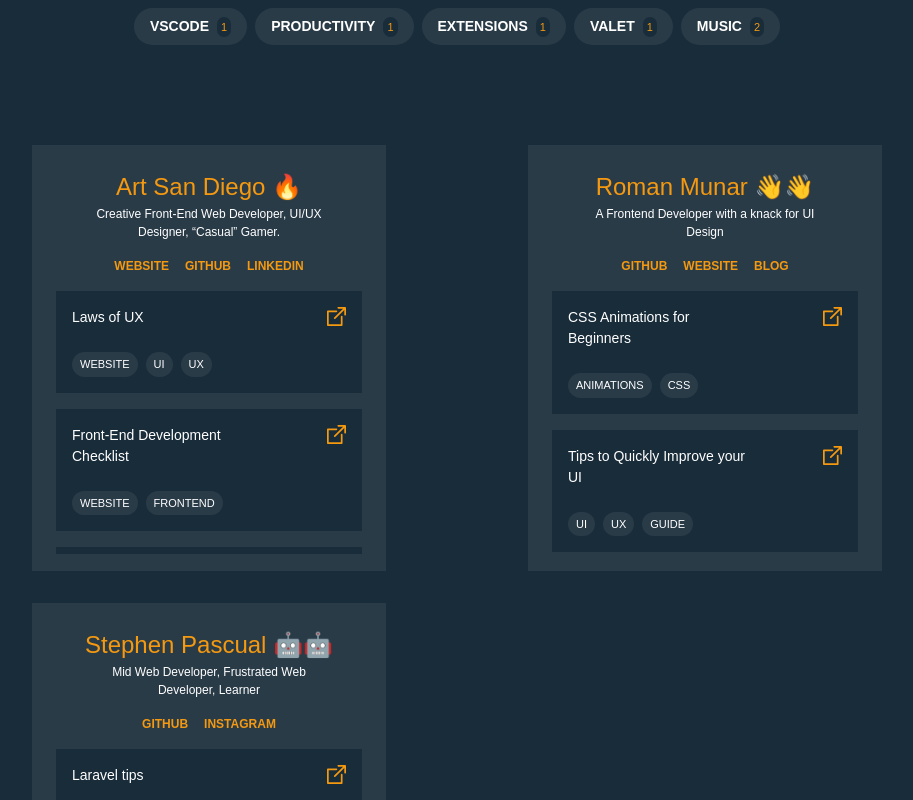
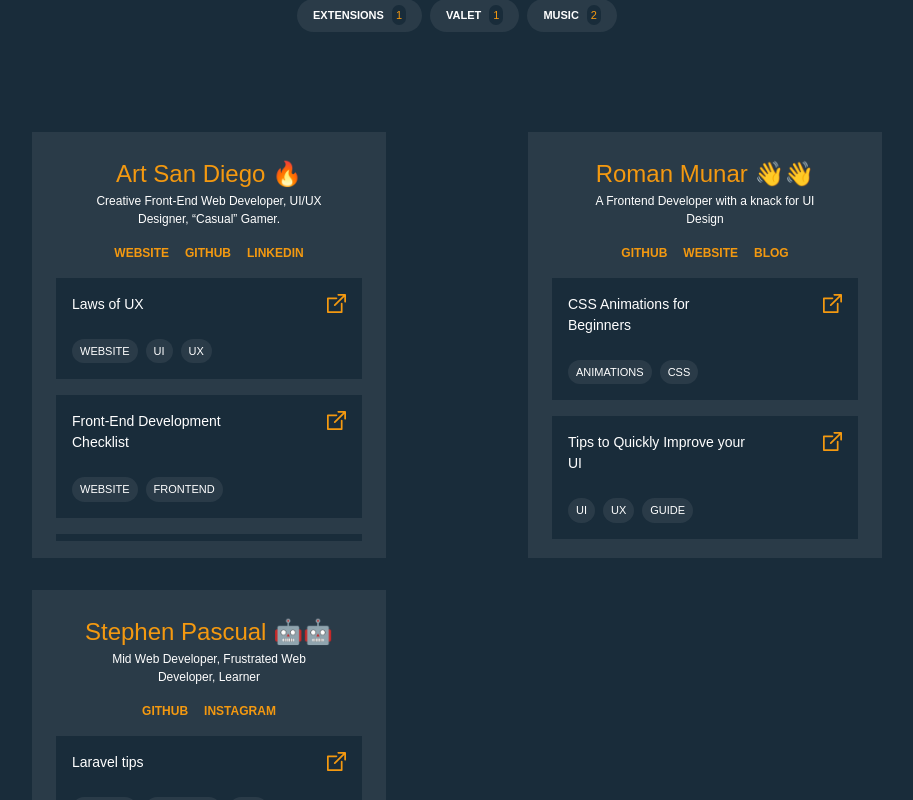
Before and after one commit to artsandiego/chklst, a Next.js app: page / in a window 1280 px wide. Shown: the part 640-1440 px from the top of the page, without its empty margins (183-1096 px from the left). Built offline with nearby package versions, Linux system fonts and the light colour scheme.

Commit message:
Minor layout updates and 404 page

```diff
--- /dev/null
+++ b/pages/404.js
@@ -0,0 +1,30 @@
+import Head from 'next/head'
+
+export default function Custom404() {
+  return (
+    <>
+      <Head>
+        <title>O O O O P S.</title>
+        <link rel="icon" href="/favicon.png" />
+        <meta charSet="utf-8" />
+        <meta name="description" content="A one-stop repository of different resources for Front-End Developers and UI Designers."/>
+        <meta name="keywords" content="frontend, tools, crtved, artsandiego, website, ui, ux, web design, tips, resources"/>
+
+        <meta property="og:type" content="website"/>
+        <meta property="og:url" content="https://chklst.vercel.app"/>
+        <meta property="og:title" content="CHKLST."/>
+        <meta property="og:description" content="A one-stop repository of different resources for Front-End Developers and UI Designers."/>
+        <meta property="og:image" content="/social-image.png"/>
+
+        <meta property="twitter:card" content="summary_large_image"/>
+        <meta property="twitter:url" content="https://chklst.vercel.app"/>
+        <meta property="twitter:title" content="CHKLST."/>
+        <meta property="twitter:description" content="A one-stop repository of different resources for Front-End Developers and UI Designers."/>
+        <meta property="twitter:image" content="/social-image.png" />
+      </Head>
+      <section className="flex flex-col items-center justify-center w-full h-screen max-h-screen bg-primary">
+        <p className="text-secondary font-normal text-18">Hi stranger, you lost? shhh... it's okay, you can stay if you want.</p>
+      </section>
+    </>
+  )
+}
--- a/pages/index.js
+++ b/pages/index.js
@@ -26,23 +26,17 @@ export default function Home({ resourcesData }) {
     })
   })
 
-  const filterPlease = (e) => {
-    document.querySelectorAll('.cards__item').forEach(ci => {
-      ci.classList.remove('active');
-    })
-    let btnId = e.target.id;
-    let selectedCards = document.querySelectorAll(`.${btnId}`);
-    selectedCards.forEach(sc => {
-      sc.classList.add('active');
-    });
+  const filterByCat = (e) => {
+    document.querySelectorAll('.cards__item').forEach(ci => {ci.classList.remove('active')})
+    let selectedCards = document.querySelectorAll(`.${e.target.id}`);
+    selectedCards.forEach(sc => {sc.classList.add('active');});
   }
 
-  let tagArr = []
+  let tagArr = []; let counts = {};
   resourcesData.map(rd => {rd.sources.map(source => {source.tags.map(tag => {tagArr.push(tag);})})})
-  var counts = {};
   tagArr.forEach(function (x) { counts[x] = (counts[x] || 0) + 1; });
   let filteredTags = _.union(tagArr);
-  console.log('Hello there, are you looking for something? you dirty nerd.')
+  console.log('Hello there, looking for something? you dirty nerd.')
 
   return (
     <>
@@ -67,12 +61,7 @@ export default function Home({ resourcesData }) {
       </Head>
       <header className="flex flex-col items-center justify-center relative mobile:px-4">
         <div className="mt-14">
-          <Image
-            src="/logo.svg"
-            alt="Logo of the portfolio website"
-            width={205}
-            height={41}
-          />
+          <Image src="/logo.svg" alt="Logo of the portfolio website" width={205} height={41} />
         </div>
         <div className="flex flex-col items-center justify-center mobilelg:my-36 mobile:my-20">
           <p className="mobilelg:text-18 mobile:text-14 text-white font-normal text-center tabletlg:w-full mobilelg:w-9/12">A one-stop repository of different resources for Front-End Developers and UI Designers.</p>
@@ -80,19 +69,14 @@ export default function Home({ resourcesData }) {
           <p className="mobilelg:text-18 mobile:text-14 text-white font-normal text-center tabletlg:w-full mobilelg:w-9/12">Use this to ideate, learn and connect, or whatever you want, you dirty nerd.</p>
         </div>
         <div className="absolute top-0">
-          <Image
-            src="/background.png"
-            alt="Background design"
-            width={1444}
-            height={472}
-          />
+          <Image src="/background.png" alt="Background design" width={1444} height={472} />
         </div>
       </header>
       <main role="main">
         <section className="sources">
           <div className="sm:mx-40 tabletlg:mx-20 mobilelg:mx-10 mobile:mx-4 flex flex-wrap justify-center items-center">
             {filteredTags.map((ft, i) => (
-              <button id={ ft } onClick={ (e) => {filterPlease(e)} } className="sources__button bg-accent text-white font-bold px-4 py-2 uppercase rounded-full mobilelg:text-14 mobile:text-12 m-1 transition-colors hover:bg-primary hover:text-secondary focus:outline-none" key={i}>{ft}<span className="bg-secondary text-primary font-normal text-11 rounded-full p-1 ml-2">{ Object.values(counts)[i] }</span></button>
+              <button id={ ft } onClick={ (e) => {filterByCat(e)} } className="sources__button bg-accent text-white font-bold px-4 py-2 uppercase rounded-full mobile:text-11 m-1 transition-colors hover:bg-primary hover:text-secondary focus:outline-none" key={i}>{ft}<span className="bg-secondary text-primary font-normal text-11 rounded-full p-1 ml-2">{ Object.values(counts)[i] }</span></button>
             ))}
           </div>
         </section>
@@ -102,7 +86,7 @@ export default function Home({ resourcesData }) {
             rd.sources.map(source => {source.tags.map(tag => {classArr.push(tag);})})
             let filteredClass = _.union(classArr);
             return (
-              <div key={ i } className={`cards__item bg-accent mobilelg:w-card mobile:w-cardsm h-card p-6 self-center ${filteredClass.map(ft => (ft)).join(" ")}`}>
+              <div key={ i } className={`cards__item bg-accent tabletlg:h-card mobilelg:w-card mobile:w-cardsm mobile:h-auto p-6 self-center overflow-hidden ${filteredClass.map(ft => (ft)).join(" ")}`}>
                 <div className="cards__item--details">
                   <p className="text-24 text-primary text-center font-normal">{rd.name} <span>{ rd?.emoji }</span></p>
                   <p className="text-12 text-white text-center font-normal px-8">{rd.bio}</p>
@@ -114,7 +98,7 @@ export default function Home({ resourcesData }) {
                 </div>
                 <div className="cards__item--links overflow-y-scroll h-meat">
                   {rd?.sources?.map((source, i) => (
-                    <div key={ i } className="bg-secondary p-4 mb-4">
+                    <div key={ i } className="cards__item--content bg-secondary p-4 mb-4">
                       <div className="flex flex-row items-start mb-4">
                         <p className="text-white text-14 font-normal w-8/12">{ source.label }</p>
                         <a className="w-4/12" href={source.url} target="_blank" rel="noopener noreferrer"><img className="ml-auto mr-0" src="/linkout.svg"/></a>
--- a/styles/globals.css
+++ b/styles/globals.css
@@ -45,3 +45,7 @@ a {
 .cards__item:not(.active) {
   display: none;
 }
+
+.cards__item--links > .cards__item--content:last-of-type {
+  margin-bottom: 0;
+}
--- a/tailwind.config.js
+++ b/tailwind.config.js
@@ -22,7 +22,7 @@ module.exports = {
       }
     },
     fontSize: {
-      '11': '10px',
+      '10': '10px',
       '11': '11px',
       '12': '12px',
       '14': '14px',
```
